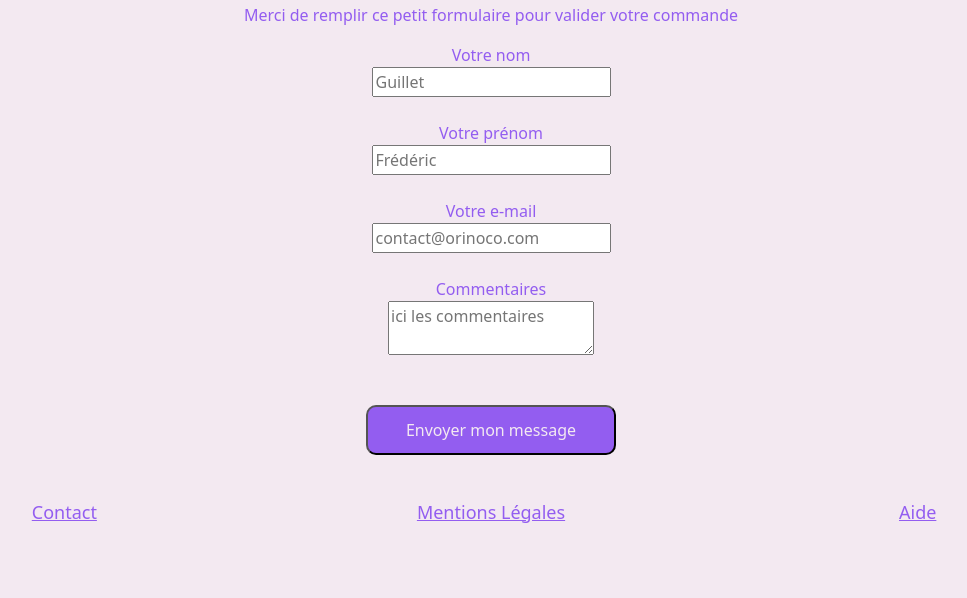
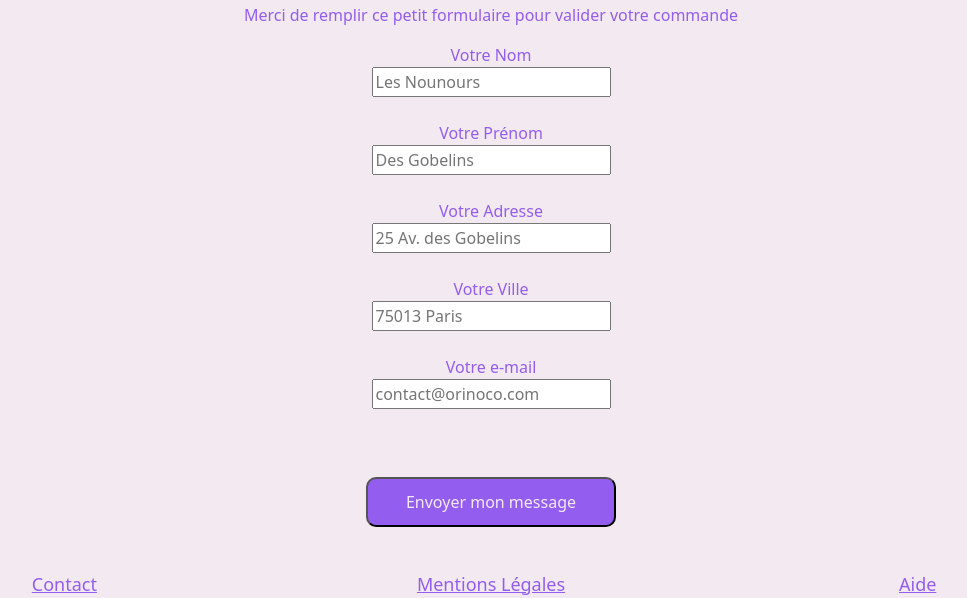
Before and after one commit to FredericGuilet/P5-Fred-New, a plain HTML site: page FrontEnd/panier.html in a window 1280 px wide. Shown: the part 343-941 px from the top of the page, without its empty margins (149-1116 px from the left). Before the commit the page ends 869 px from the top, so only its background shows below. Drawn offline with nearby package versions, Linux system fonts and the light colour scheme.

Commit message:
Rectification des id pour formulaire

```diff
--- a/FrontEnd/panier.html
+++ b/FrontEnd/panier.html
@@ -81,25 +81,37 @@
                         <p>Merci de remplir ce petit formulaire pour valider votre commande</p>
                         <form action="commandeValide" method="post">
                             <div>
-                                <label for="nom">Votre nom</label>
-                                <input type="text" id="nom" name="nom" placeholder="Guillet" required>
+                                <label for="lastName">Votre Nom</label>
+                                <input type="text" id="lastName" name="lastName" placeholder="Les Nounours" required>
                             </div>
                             <br>
                             <div>
-                                <label for="prenom">Votre prénom</label>
-                                <input type="text" id="prenom" name="prenom" placeholder="Frédéric" required>
+                                <label for="firstName">Votre Prénom</label>
+                                <input type="text" id="firstName" name="firstName" placeholder="Des Gobelins" required>
                             </div>
                             <br>
+
+                            <div>
+                                <label for="adress">Votre Adresse</label>
+                                <input type="text" id="adress" name="adress" placeholder="25 Av. des Gobelins" required>
+                            </div>
+                            <br>
+                            <div>
+                                <label for="city">Votre Ville</label>
+                                <input type="text" id="city" name="city" placeholder="75013 Paris" required>
+                            </div>
+                            <br>
+
                             <div>
                                 <label for="email">Votre e-mail</label>
                                 <input type="email" id="email" name="email" placeholder="contact@orinoco.com" required>
                             </div>
                             <br>
-                            <div>
+                            <!-- <div>
                                 <label for="Commentaires">Commentaires</label>
                                 <textarea id="Commentaires" name="Commentaires" placeholder="ici les commentaires"
                                     required></textarea>
-                            </div>
+                            </div> -->
 
                             <br>
                             <div>
--- a/FrontEnd/produits.js
+++ b/FrontEnd/produits.js
@@ -53,14 +53,11 @@ fetch('http://localhost:3000/api/teddies/' + id)
 
       // Je ajoute l'enfant couleur (option) dans mon parent (select)
       couleurDuNounours.appendChild(couleurDuNounoursOption);
-
     }
-
 
     nomDuNounours.textContent = _id.name;
     imageDuNounoursDetail.setAttribute("src", _id.imageUrl);
     prixDuNounours.textContent = _id.price;
-
     prixDuNounours.textContent = prixDuNounours.textContent / 100 + " €";
     descriptionDuNounours.textContent = _id.description;
     descriptionCouleur.option = "Couleur"
@@ -68,6 +65,8 @@ fetch('http://localhost:3000/api/teddies/' + id)
 
     // Pour mettre du texte dans mon bouton
     boutonValider.textContent = "Valider"
+// boutonValider.fetch('http://localhost:3000/api/teddies/' + id)
+
 
     // on les affiches
     carteNounoursDetail.appendChild(nomDuNounours);
```
Also changed, not shown: FrontEnd/produits.html (+8 -29 lines).
